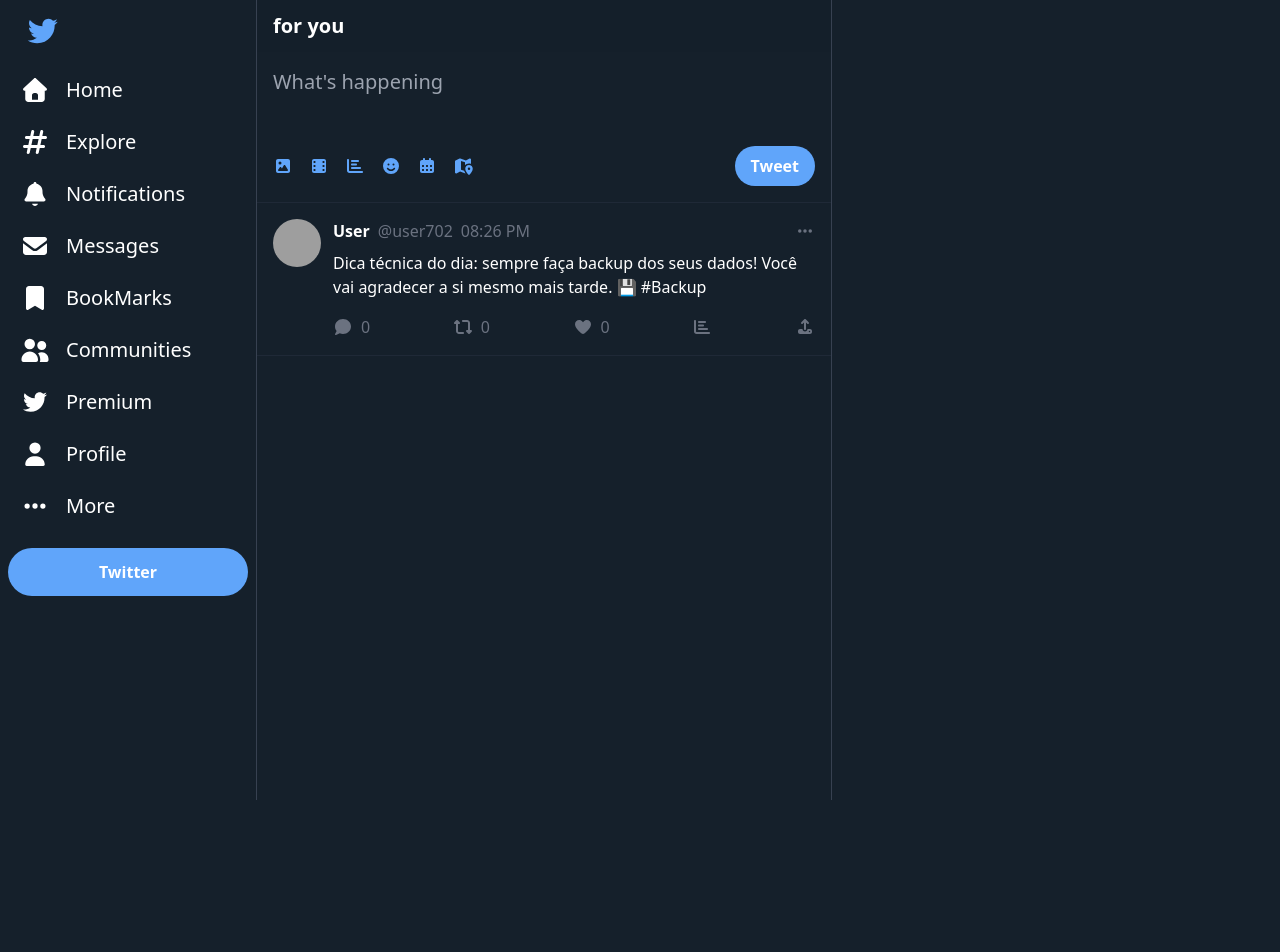
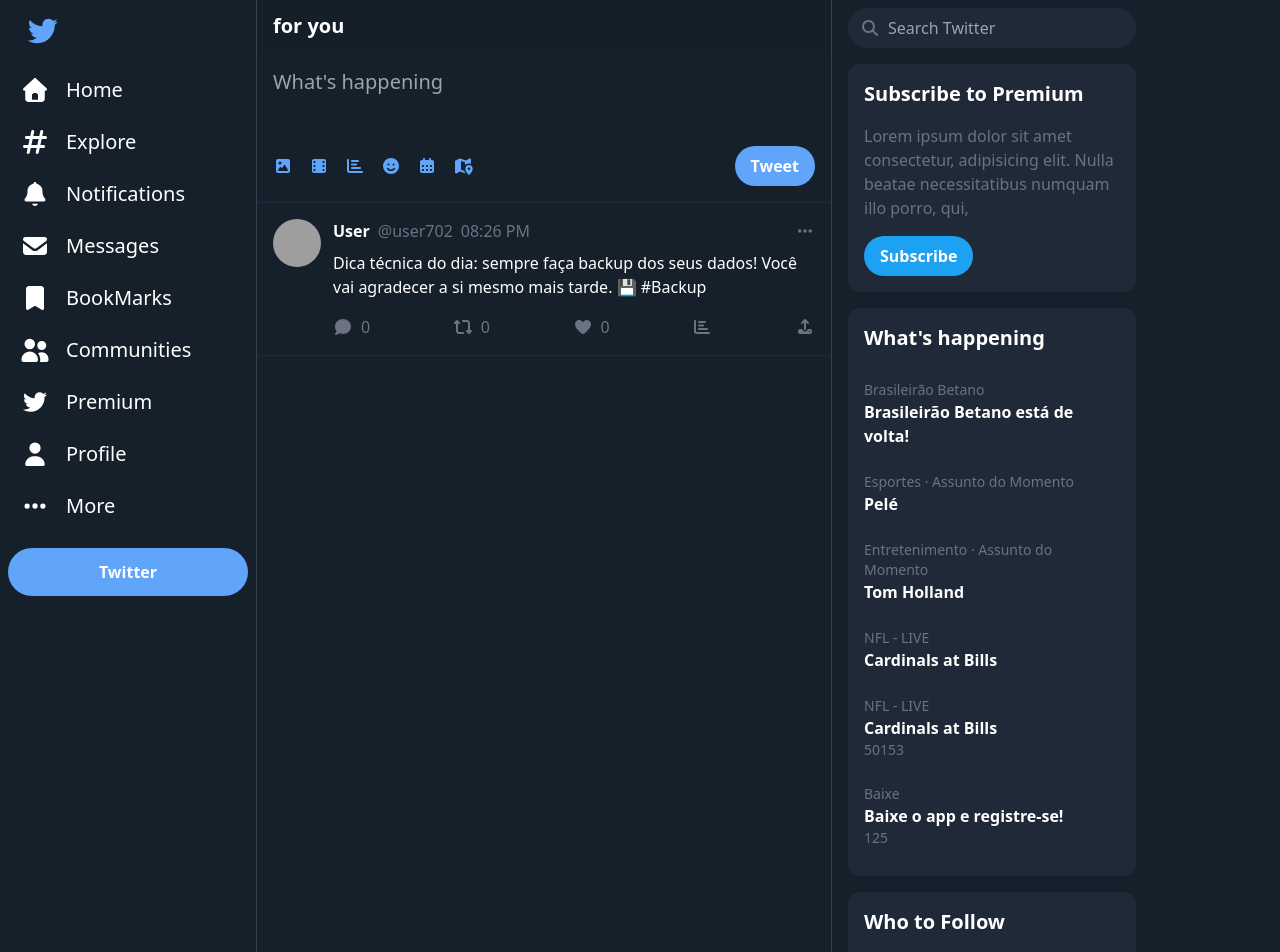
Before and after one commit to gabrielfteixeira/twitter-clone, a React (Vite) app: page / in a window 1280 px wide. Shown: the top 952 px of the page. Before the commit the page ends 800 px from the top, so only its background shows below. Built offline with nearby package versions, Linux system fonts and the light colour scheme; grey boxes are pictures that could not be loaded.

Commit message:
feature: build aside

```diff
--- a/src/App.jsx
+++ b/src/App.jsx
@@ -5,6 +5,10 @@
 import { v4 } from "uuid";
 import { getAvatar, getRandomImage } from "./utils/generateImage";
 import { useEffect, useState } from "react";
+import { FontAwesomeIcon } from "@fortawesome/react-fontawesome";
+import { faSearch } from "@fortawesome/free-solid-svg-icons";
+import { TrendItem } from "./components/TrendItem";
+import { FollowItem } from "./components/FollowItem";
 
 function App() {
   const [tweets, setTweets] = useState([]);
@@ -68,6 +72,60 @@
           ))}
         </div>
       </main>
+      <aside className=" hidden xl:block w-80 px-4">
+        <div className="sticky top-0 pt-2">
+          <div className="relative">
+            <FontAwesomeIcon
+              icon={faSearch}
+              className="absolute top-3 left-3 text-gray-500"
+            />
+            <input
+              type="text"
+              placeholder="Search Twitter"
+              className="w-full bg-gray-800 text-white rounded-full outline-none py-2 pl-10 pr-4"
+            />
+          </div>
+          <div className="bg-gray-800 rounded-xl mt-4 p-4 ">
+            <h2 className="font-bold text-xl mb-4">Subscribe to Premium</h2>
+            <p className="text-gray-500 mb-4">
+              Lorem ipsum dolor sit amet consectetur, adipisicing elit. Nulla
+              beatae necessitatibus numquam illo porro, qui,
+            </p>
+            <button className="bg-twitter-blue text-white font-bold py-2 px-4 rounded-full hover:bg-blue-600 transition duration-200">
+              Subscribe
+            </button>
+          </div>
+          <div className="bg-gray-800 rounded-xl mt-4 p-4">
+            <h2 className="font-bold text-xl mb-4">What's happening</h2>
+            <TrendItem
+              category="Brasileirão Betano"
+              name="Brasileirão Betano está de volta! "
+            />
+            <TrendItem category="Esportes · Assunto do Momento" name="Pelé" />
+            <TrendItem
+              category="Entretenimento · Assunto do Momento"
+              name="Tom Holland"
+            />
+            <TrendItem category="NFL - LIVE" name="Cardinals at Bills" />
+            <TrendItem
+              category="NFL - LIVE"
+              name="Cardinals at Bills"
+              tweetCount="50153"
+            />
+            <TrendItem
+              category="Baixe"
+              name="Baixe o app e registre-se!"
+              tweetCount="125"
+            />
+          </div>
+          <div className="bg-gray-800 rounded-xl mt-4 p-4">
+            <h2 className="font-bold text-xl mb-4">Who to Follow</h2>
+            <FollowItem name="Jenny Priolly" username="jennypriolly" />
+            <FollowItem name="Taylor Swift" username="taylorswift" />
+            <FollowItem name="Bill Gates" username="billgates" />
+          </div>
+        </div>
+      </aside>
     </div>
   );
 }
--- /dev/null
+++ b/src/components/FollowItem/index.jsx
@@ -0,0 +1,15 @@
+import PropTypes from "prop-types";
+
+export function FollowItem({ name, username }) {
+  return (
+    <div className="py-3 hover: bg-gray-800 transition duration-200 cursor-pointer">
+      <p className="font-bold">{name}</p>
+      {username && <p className="text-gray-500 text-sm">{username}</p>}
+    </div>
+  );
+}
+
+FollowItem.PropTypes = {
+  name: PropTypes.string,
+  username: PropTypes.string,
+};
--- a/src/components/Sidebar/index.jsx
+++ b/src/components/Sidebar/index.jsx
@@ -42,7 +42,7 @@
       <button className="bg-blue-400 text-white rounded-full font-bold px-4 py-3 mt-4 w-full cursor-pointer">
         <FontAwesomeIcon
           icon={faFeatherAlt}
-          className="text-white text-3xl m-4 inline xl:hidden "
+          className="text-white inline xl:hidden "
         />
         <span className="hidden xl:inline">Twitter</span>
       </button>
--- /dev/null
+++ b/src/components/TrendItem/index.jsx
@@ -0,0 +1,17 @@
+import PropTypes from "prop-types";
+
+export function TrendItem({ category, name, tweetCount }) {
+  return (
+    <div className="py-3 hover: bg-gray-800 transition duration-200 cursor-pointer">
+      <p className="text-gray-500 text-sm">{category}</p>
+      <p className="font-bold">{name}</p>
+      {tweetCount && <p className="text-gray-500 text-sm">{tweetCount}</p>}
+    </div>
+  );
+}
+
+TrendItem.PropTypes = {
+  category: PropTypes.string,
+  name: PropTypes.string,
+  tweetCount: PropTypes.string,
+};
--- a/src/components/TwitterForm/index.jsx
+++ b/src/components/TwitterForm/index.jsx
@@ -8,6 +8,7 @@
 } from "@fortawesome/free-solid-svg-icons";
 import { FontAwesomeIcon } from "@fortawesome/react-fontawesome";
 import { useRef } from "react";
+import PropTypes from "prop-types"; // ES6
 
 export function TwitterForm({ onTweet }) {
   const textAreaRef = useRef();
@@ -64,3 +65,7 @@
     </div>
   );
 }
+
+TwitterForm.PropTypes = {
+  onTweet: PropTypes.func,
+};
```
